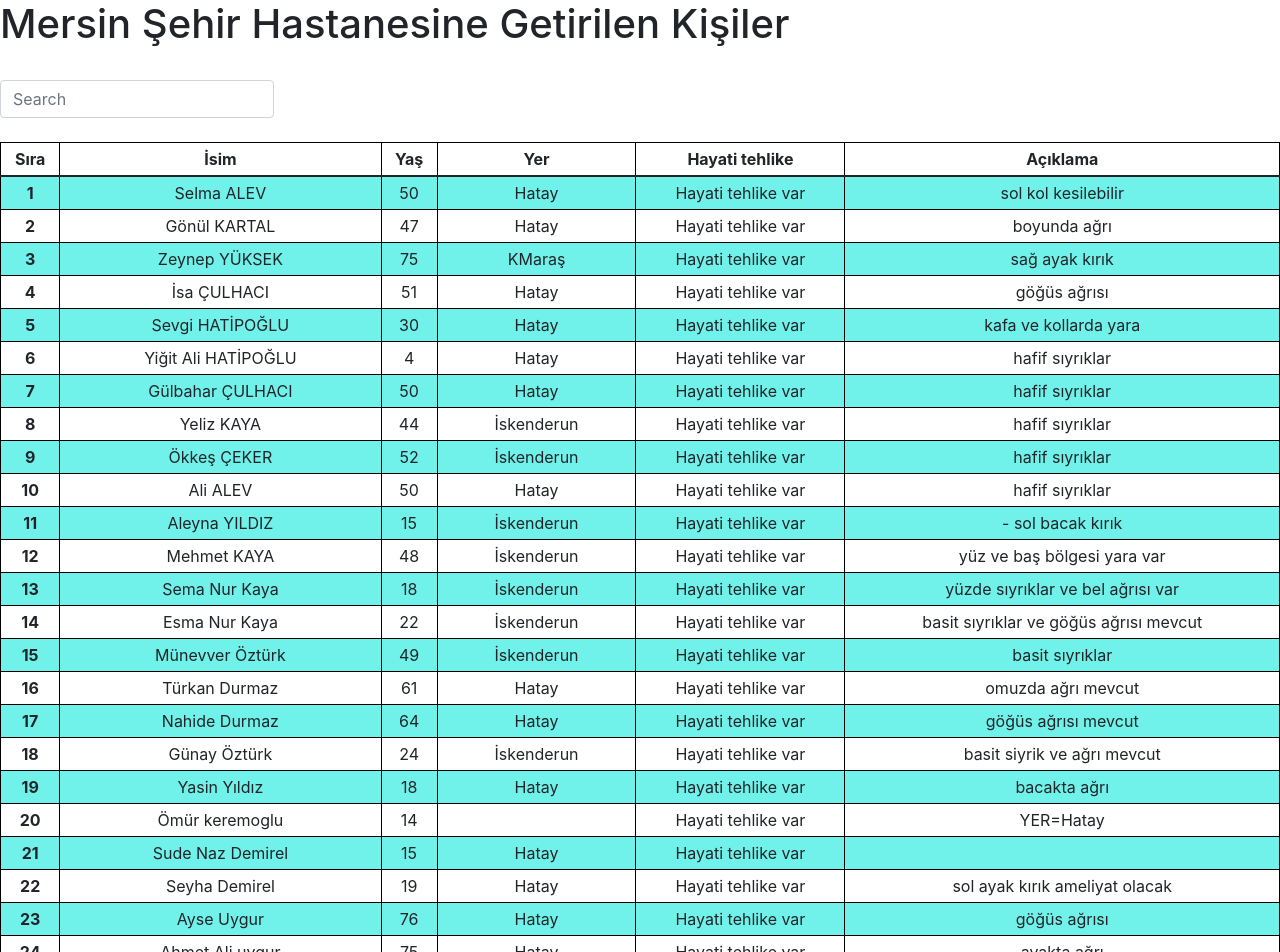
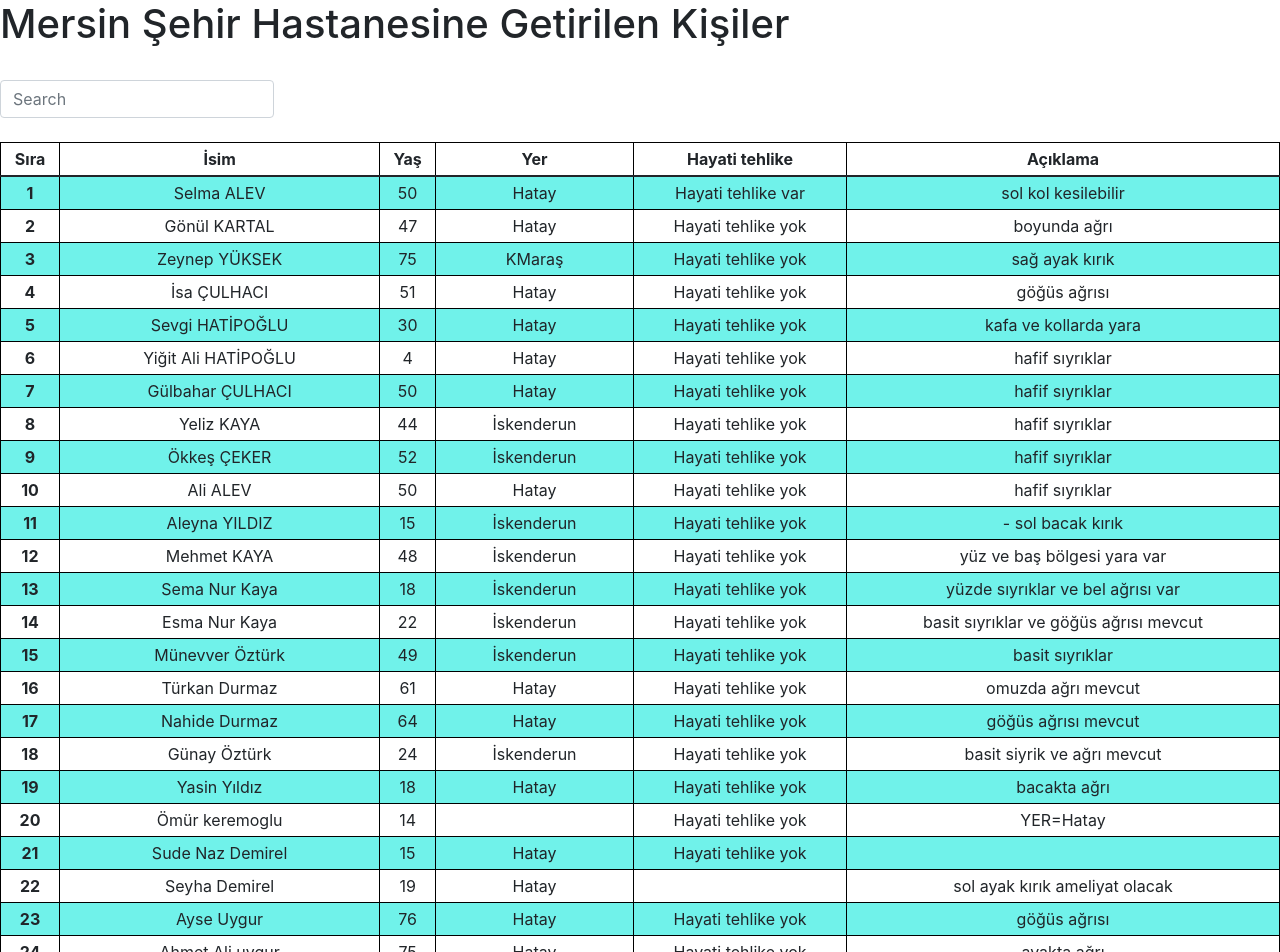
Before and after one commit to rasitozgun/deprem-hastane-data, a React (Create React App) app: page / in a window 1280 px wide. Shown: the top 952 px of the page. Built offline with nearby package versions, Linux system fonts and the light colour scheme.

Commit message:
Update App.jsx

```diff
--- a/src/App.jsx
+++ b/src/App.jsx
@@ -73,13 +73,13 @@ function App() {
               <td>{d["isim"]}</td>
               <td>{d["yas"]}</td>
               <td>{d["yer"]}</td>
-              {
-                (d["ht"] = 1 ? (
-                  <td>Hayati tehlike var</td>
-                ) : (
-                  (d["ht"] = 0 ? <td>Hayati tehlike yok</td> : <td></td>)
-                ))
-              }
+              {d["ht"] === 1 ? (
+                <td>Hayati tehlike var</td>
+              ) : d["ht"] === 0 ? (
+                <td>Hayati tehlike yok</td>
+              ) : (
+                <td></td>
+              )}
               <td>{d["detay"]}</td>
             </tr>
           ))}
```
